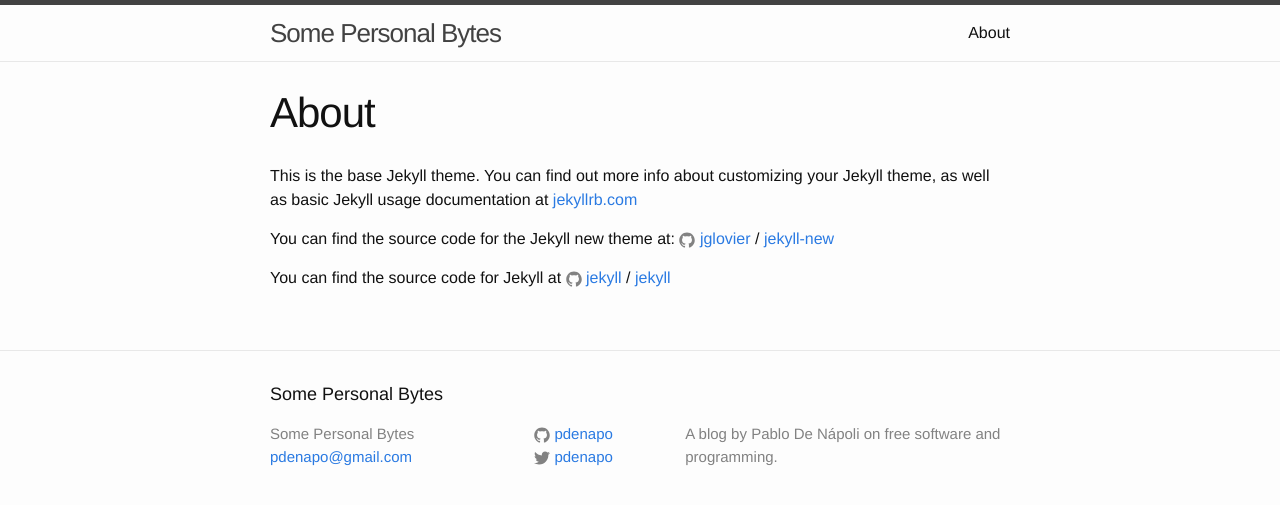
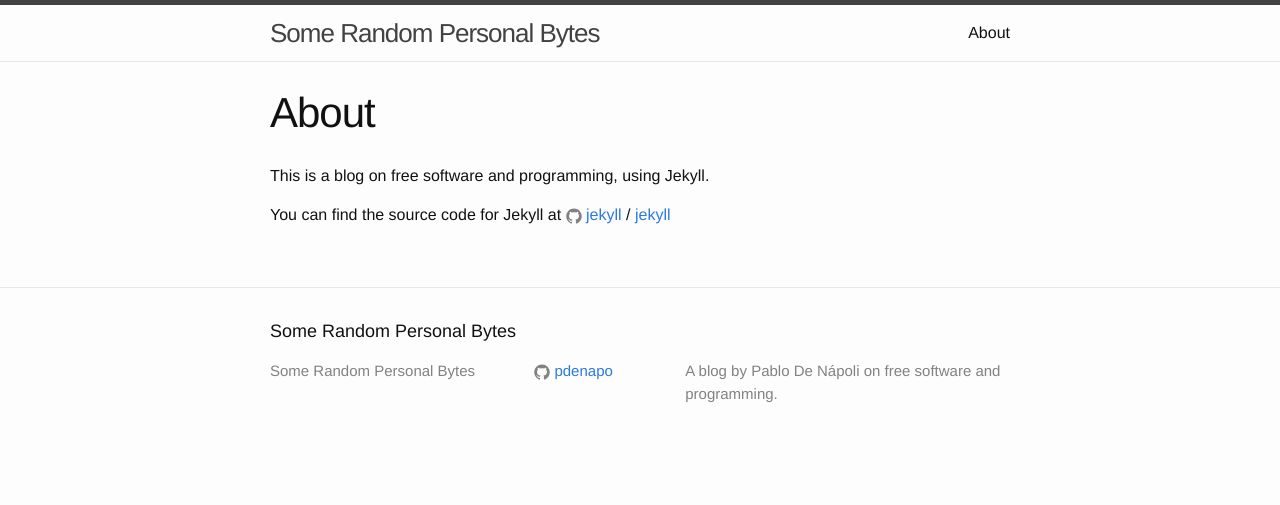
Before and after one commit to pdenapo/pdenapo.github.io, a Jekyll site: the page built from about.md, in a window 1280 px wide. Shown: the top 505 px of the page. Built offline with Jekyll 4.4.1, drawn with Linux system fonts in a browser that asks for light colours.

Commit message:
Customize the about page and some settings.

```diff
--- a/_config.yml
+++ b/_config.yml
@@ -6,13 +6,11 @@
 # 'jekyll serve'. If you change this file, please restart the server process.
 
 # Site settings
-title: Some Personal Bytes
-email: pdenapo@gmail.com
+title: Some Random Personal Bytes
 description: > # this means to ignore newlines until "baseurl:"
  A blog by Pablo De Nápoli on free software and programming.
 baseurl: "" # the subpath of your site, e.g. /blog
 url: "http://pdenapo.github.io" # the base hostname & protocol for your site
-twitter_username: pdenapo
 github_username:  pdenapo
 
 # Build settings
--- a/about.md
+++ b/about.md
@@ -4,11 +4,7 @@ title: About
 permalink: /about/
 ---
 
-This is the base Jekyll theme. You can find out more info about customizing your Jekyll theme, as well as basic Jekyll usage documentation at [jekyllrb.com](http://jekyllrb.com/)
-
-You can find the source code for the Jekyll new theme at:
-{% include icon-github.html username="jglovier" %} /
-[jekyll-new](https://github.com/jglovier/jekyll-new)
+This is a blog on free software and programming, using Jekyll.
 
 You can find the source code for Jekyll at
 {% include icon-github.html username="jekyll" %} /
```
Also changed, not shown: 3 other files.
